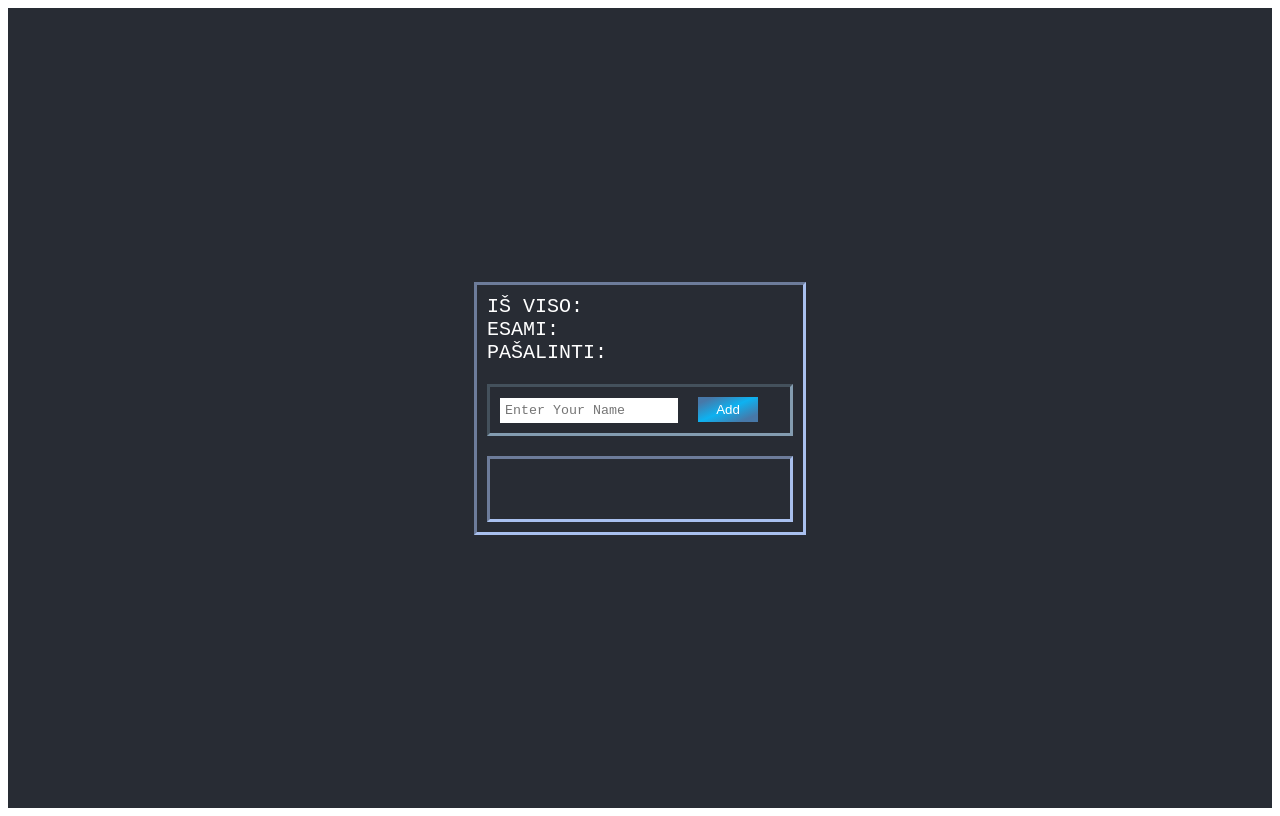
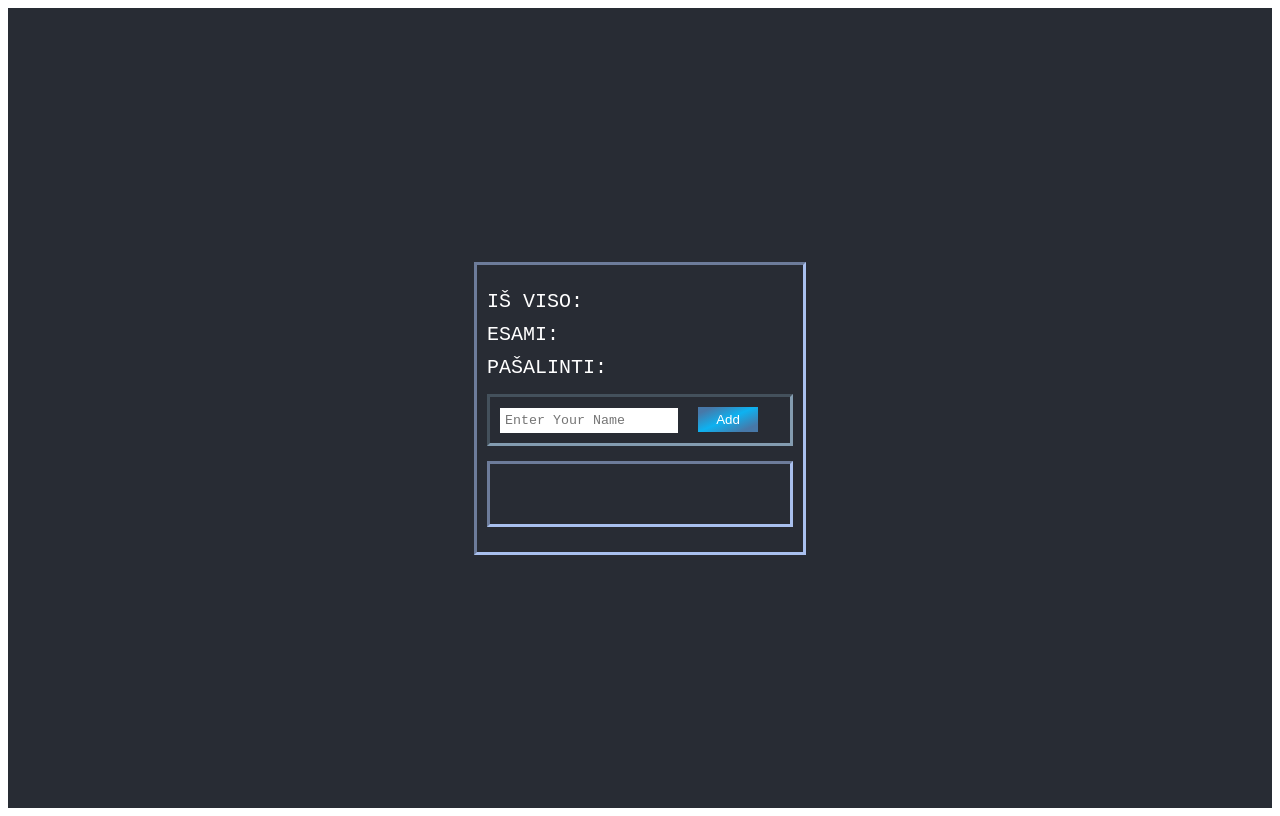
Before and after one commit to simonasablinaite/todo-list, a React (Create React App) app: page / in a window 1280 px wide. Built offline with nearby package versions, Linux system fonts and the light colour scheme.

Commit message:
Style update

```diff
--- a/src/style/totalSummary.css
+++ b/src/style/totalSummary.css
@@ -6,9 +6,12 @@
 .total-summary > div {
   width: 280px;
   height: 100%;
-
   font-family: "Courier New", Courier, monospace;
   text-align: start;
   font-size: 20px;
   font-weight: 400;
+  margin: 15px 0;
 }
+.total-summary > div > div {
+  margin: 10px 0;
+}
```
